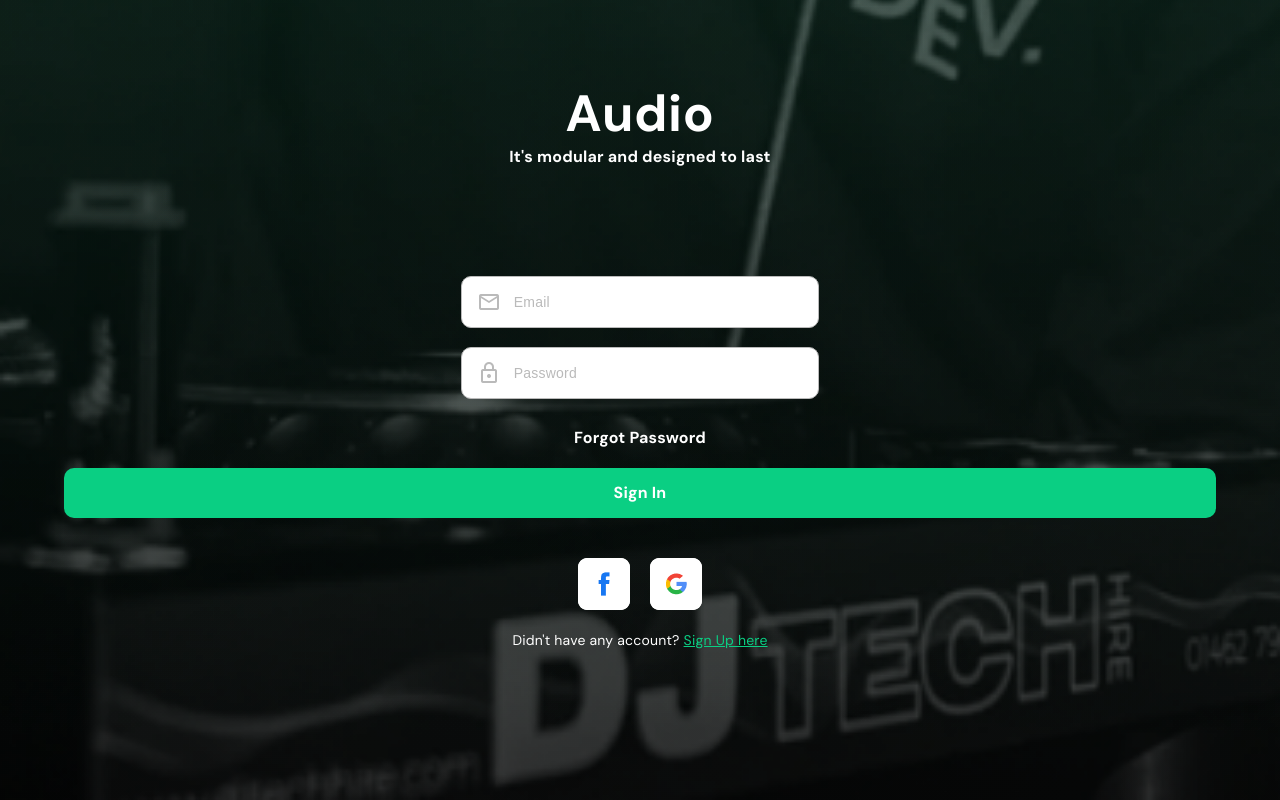
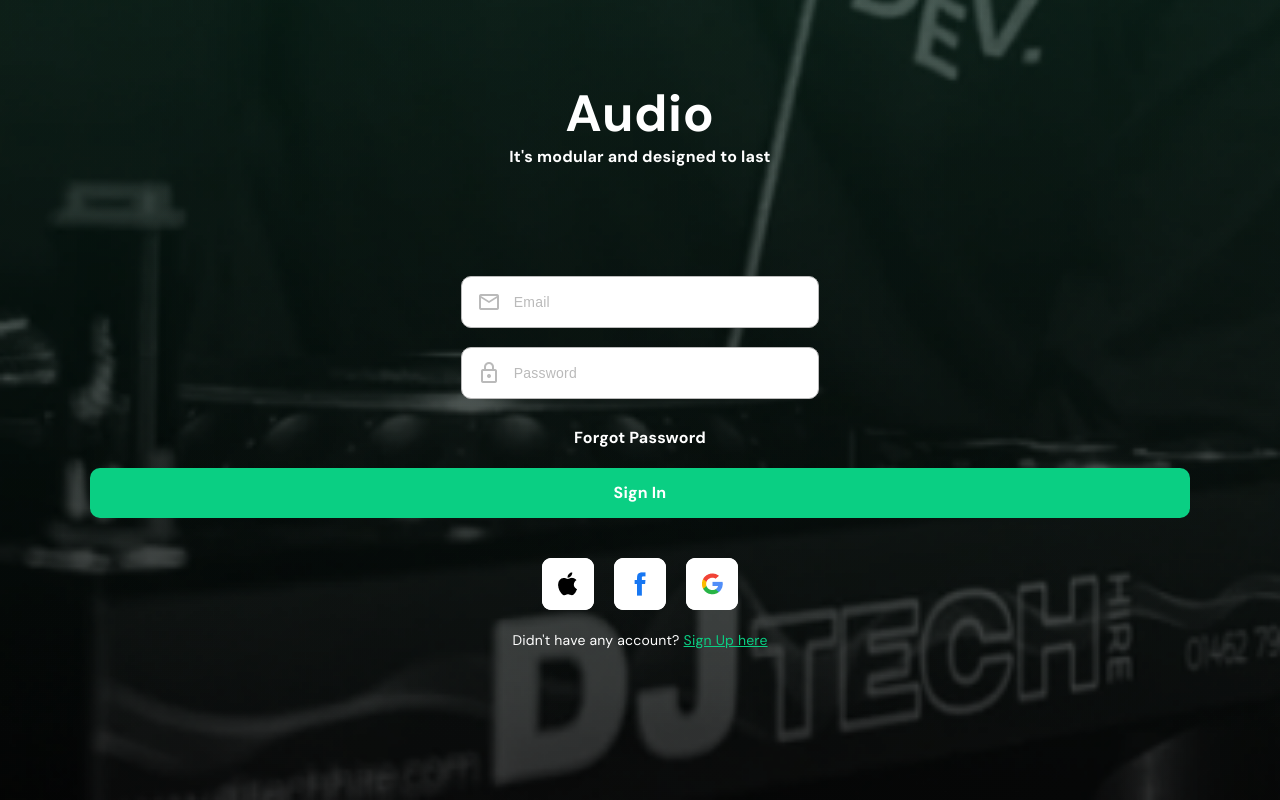
Before and after one commit to isabellaterssariol/challenge03, a React (Vite) app: page /sign-in in a window 1280 px wide. Shown: the top 800 px of the page. Built offline with nearby package versions, Linux system fonts and the light colour scheme; no server answers; what reactfire would draw is missing.

Commit message:
Updating css in login page.

```diff
--- a/src/components/Button.module.css
+++ b/src/components/Button.module.css
@@ -3,7 +3,7 @@
     flex-direction: column;
     justify-content: center;
     align-items: center;
-    min-width: 90vw;
+    min-width: 86vw;
     height: 3.125rem;
     cursor: pointer;
 }
@@ -24,7 +24,7 @@
     display: flex;
     align-items: center;
     justify-content: center;
-    padding: 0rem 1.25rem;
+    padding: 0.7rem 1.25rem;
 }
 
 .arrow {
--- a/src/pages/LoginPage.module.css
+++ b/src/pages/LoginPage.module.css
@@ -106,6 +106,7 @@
     border: none;
     border-radius: 0.588rem;
     margin: 2.5rem 0.625rem 0.625rem 0.625rem;
+    cursor: pointer;
 }
 
 .footer {
--- a/src/pages/LoginPage.tsx
+++ b/src/pages/LoginPage.tsx
@@ -3,7 +3,8 @@ import { useState } from "react";
 import Button from "../components/Button";
 import classes from "./LoginPage.module.css";
 import facebookLogo from "../assets/facebookAuth.png";
-import googleLogo from "../assets/googleAuth.png"
+import googleLogo from "../assets/googleAuth.png";
+import appleLogo from "../assets/appleAuth.png";
 
 interface LoginPageProps {
   title: string;
@@ -73,6 +74,13 @@ const LoginPage: React.FC<LoginPageProps> = ({
         <Button type="submit" text={title === "Sign In" ? "Sign In" : "Sign Up"}></Button>
 
         <div className={classes.iconCollection}>
+          <button className={classes.icon}>
+              <img
+                src={appleLogo}
+                alt="Apple Logo"
+              />
+            </button>
+
           <button className={classes.icon} onClick={handleFacebookSignUp || handleFacebookSignIn}>
             <img
               src={facebookLogo}
```
Also changed, not shown: src/assets/appleAuth.png (added).
